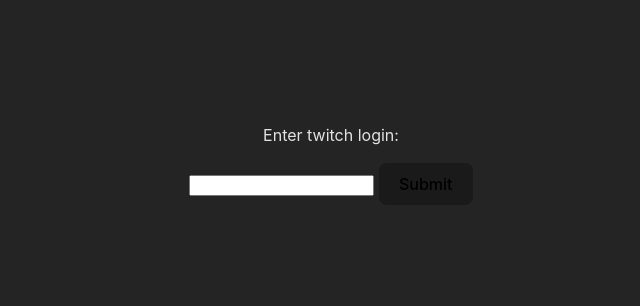
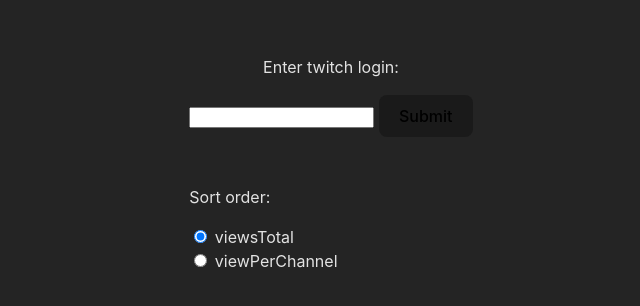
Before and after one commit to PerssonP/twitch_aquifier, a Svelte app: page / in a window 1280 px wide. Shown: the part 244-550 px from the top of the page, without its empty margins (309-949 px from the left). Built offline with nearby package versions, Linux system fonts and the light colour scheme.

Commit message:
* Add option to sort clips by channel first

```diff
--- a/src/App.svelte
+++ b/src/App.svelte
@@ -6,19 +6,18 @@
   let videos: Clip[];
 
   let userLogin: string;
-  let user: User;
   let error: string;
-  let follows: FollowFrom[];
+
+  const options = {
+    sortOrder: 'viewsTotal' as 'viewsTotal' | 'viewPerChannel',
+  };
 
   async function handleSubmit() {
     try {
       const userResult = await callAPI<User[]>(`https://api.twitch.tv/helix/users?login=${userLogin}`);
 
       if (userResult.length > 0) {
-        user = userResult[0];
-        follows = await callAPI<FollowFrom[]>(`https://api.twitch.tv/helix/users/follows?from_id=${user.id}`);
-
-        videos = await getClips(follows);
+        videos = await getClips(userResult[0].id);
       } else {
         error = `No user found with login ${userLogin}`;
       }
@@ -27,18 +26,39 @@
     }
   }
 
-  async function getClips(follows: FollowFrom[]) {
+  async function getClips(userid: string) {
+    const follows = await callAPI<FollowFrom[]>(`https://api.twitch.tv/helix/users/follows?from_id=${userid}`);
+
     const fromDate = new Date();
     fromDate.setDate(fromDate.getDate() - 1);
     const clipsResult = await Promise.all(
       follows.map((follow) => callAPI<Clip[]>(`https://api.twitch.tv/helix/clips?broadcaster_id=${follow.to_id}&started_at=${fromDate.toISOString()}`))
     );
+
+    if (options.sortOrder === 'viewsTotal') {
       const clips = clipsResult.reduce((acc: Clip[], curr) => {
         acc = acc.concat(curr);
         return acc;
       }, []);
 
       return clips.sort((a, b) => Number(b.view_count) - Number(a.view_count));
+    } else if (options.sortOrder === 'viewPerChannel') {
+      let clipsPerUser = clipsResult.reduce((acc: Clip[][], curr) => {
+        if (curr.length > 0) {
+          acc.push(curr.sort((a, b) => Number(b.view_count) - Number(a.view_count)));
+        }
+        return acc;
+      }, []);
+
+      const clips = [];
+      while (clipsPerUser.length > 0) {
+        for (let i = 0; i < clipsPerUser.length; i++) {
+          clips.push(clipsPerUser[i].shift());
+        }
+        clipsPerUser = clipsPerUser.filter((value) => value.length !== 0);
+      }
+      return clips;
+    }
   }
 
   async function callAPI<T>(url: string): Promise<T> {
@@ -57,16 +77,35 @@
 {#if !videos}
   <form class="userForm" on:submit|preventDefault={handleSubmit}>
     <p>Enter twitch login:</p>
+    <div>
       <input bind:value={userLogin} />
       <button type="submit">Submit</button>
+    </div>
+    <p style="color: rgb(220 38 38);">{error ?? ''}</p>
+    <div class="options">
+      <p>Sort order:</p>
+      <div>
+        <input type="radio" id="viewsTotal" bind:group={options.sortOrder} value="viewsTotal" />
+        <label for="viewsTotal">viewsTotal</label>
+      </div>
+      <div>
+        <input type="radio" id="viewPerChannel" bind:group={options.sortOrder} value="viewPerChannel" />
+        <label for="viewPerChannel">viewPerChannel</label>
+      </div>
+    </div>
   </form>
-  <p style="color: rgb(220 38 38);">{error ?? ''}</p>
 {:else}
   <Player {videos} />
 {/if}
 
 <style>
   .userForm {
+    display: flex;
+    flex-direction: column;
     text-align: center;
   }
+
+  .options {
+    text-align: left;
+  }
 </style>
```
Lines whose indentation alone changed are shown as unchanged.
